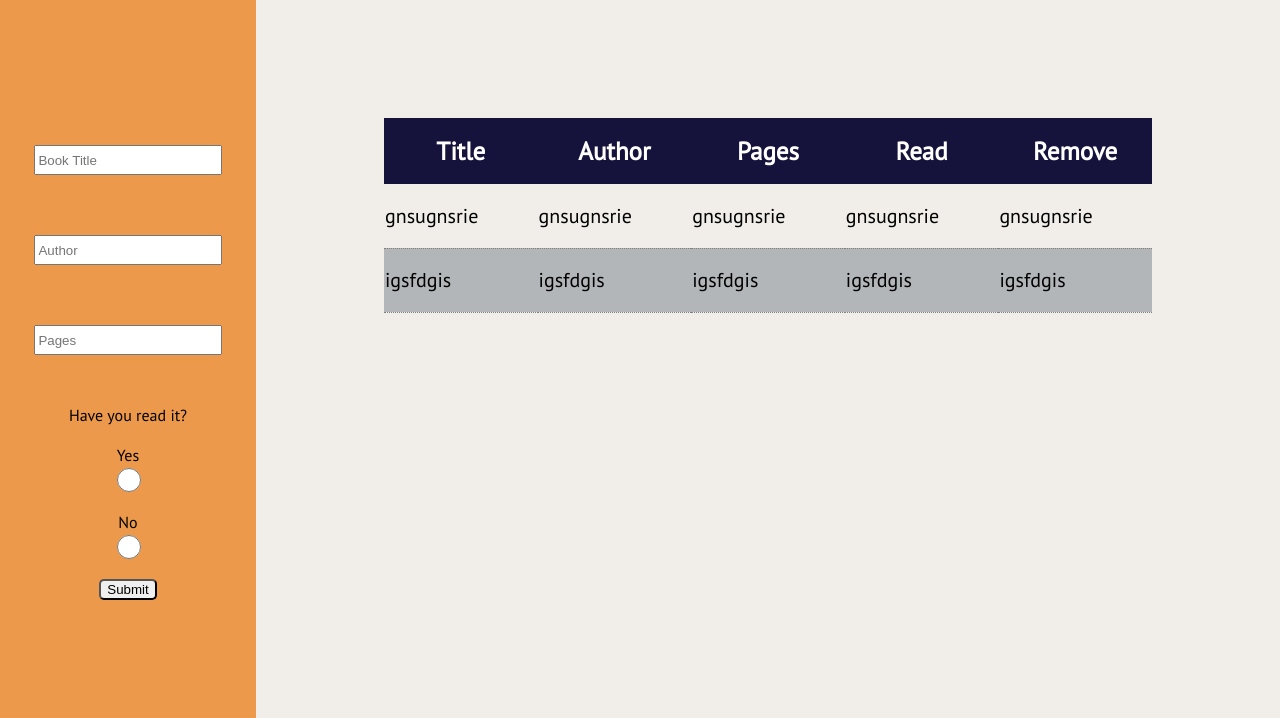
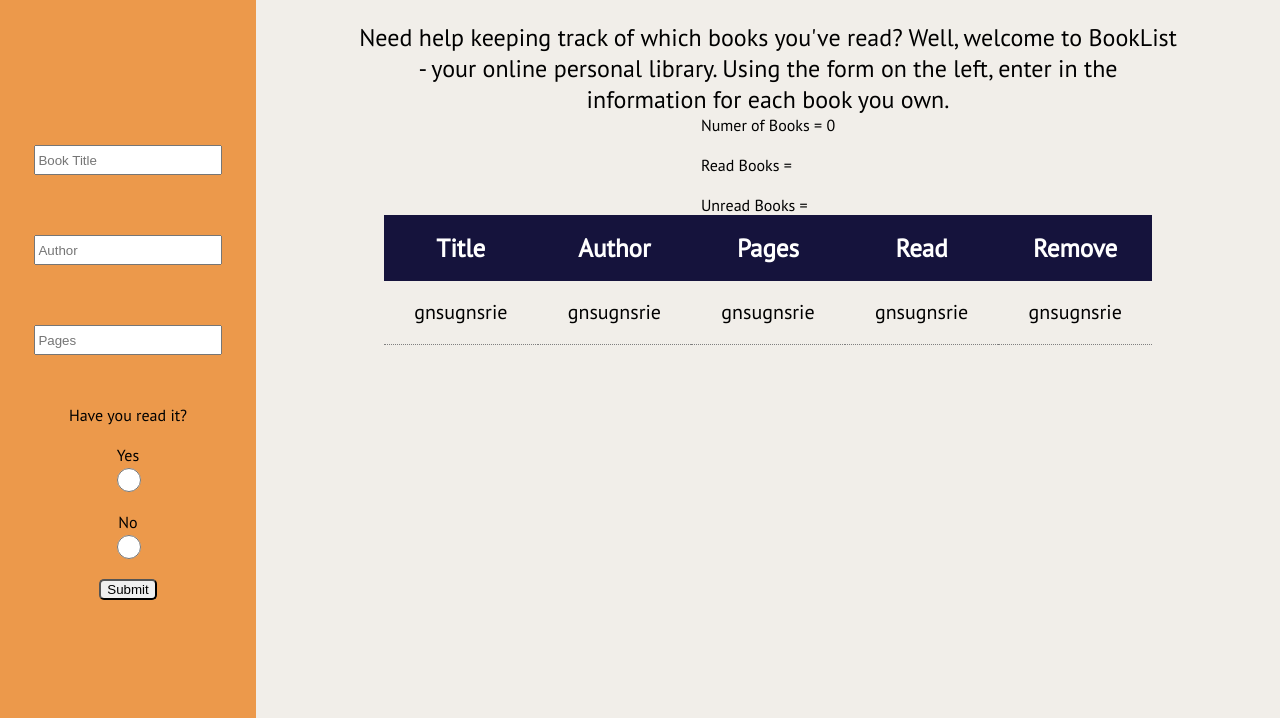
Before and after one commit to ikenna-porter/library, a plain HTML site: page index.html in a window 1280 px wide. Shown: the part 82-800 px from the top of the page. Drawn offline with Linux system fonts and the light colour scheme.

Commit message:
Read book functionality and styling changes

```diff
--- a/index.html
+++ b/index.html
@@ -35,6 +35,12 @@
             </form>
         </div>
         <div class="main-content">
+            <div class="intro">
+                Need help keeping track of which books you've read? Well, welcome to BookList - your online personal library. Using the form on the left, enter in the information for each book you own.
+            </div>
+            <div class="library-stats">
+
+            </div>
             <div class="book-table">
                 <table>
                     <thead>
@@ -52,13 +58,6 @@
                             <td>gnsugnsrie</td>
                             <td>gnsugnsrie</td>
                         </tr>
-                        <tr>
-                            <td>igsfdgis</td>
-                            <td>igsfdgis</td>
-                            <td>igsfdgis</td>
-                            <td>igsfdgis</td>
-                            <td>igsfdgis</td>
-                        </tr>
                     </tbody>
                 </table>
             </div>
--- a/library.js
+++ b/library.js
@@ -8,7 +8,7 @@ const submit = document.querySelector('form > button');
 const form = document.querySelector('form');
 const table = document.querySelector('table');
 const tbody = document.querySelector('tbody');
-
+const libraryStats = document.querySelector('.library-stats');
 
 
 //Create Library List
@@ -74,12 +74,13 @@ function addBook(book) {
             for (let option of read) {
                 if (option.checked === true) read = option.id;
             }
+
             //Determines which radio box is checked and selects the corresponding image of cross or check
             if (read === 'radio-true') {
                 const check = document.createElement('img');
                 check.setAttribute('src', 'img/check.png');
-                check.style.maxHeight = '50%';
-                check.style.maxWidth = '50%';
+                check.style.maxHeight = '90%';
+                check.style.maxWidth = '90%';
                 td.appendChild(check);
             } else if (read === 'radio-false') {
                 const cross = document.createElement('img');
@@ -88,6 +89,7 @@ function addBook(book) {
                 cross.style.maxWidth = '90%';
                 td.appendChild(cross);
             }
+
         } else {
             td.innerText = currentBook[info];
         }
@@ -96,3 +98,10 @@ function addBook(book) {
     }
     tbody.appendChild(tr);
 }
+
+
+libraryStats.innerText =
+    `Numer of Books = ${myLibrary.length}\n
+    Read Books = \n
+    Unread Books = `
+;
--- a/style.css
+++ b/style.css
@@ -60,6 +60,12 @@ h1 {
     width: 100%;
 }
 
+.intro {
+    width: 80%;
+    font-size: 1.5em;
+    text-align: center;
+}
+
 .book-table {
     flex-basis: 50%;
     width: 75%;
@@ -81,6 +87,7 @@ form input:nth-child(-n+3) {
 table {
     border-collapse: collapse;
     width: 100%;
+    text-align: center;
 }
 
 thead {
```
